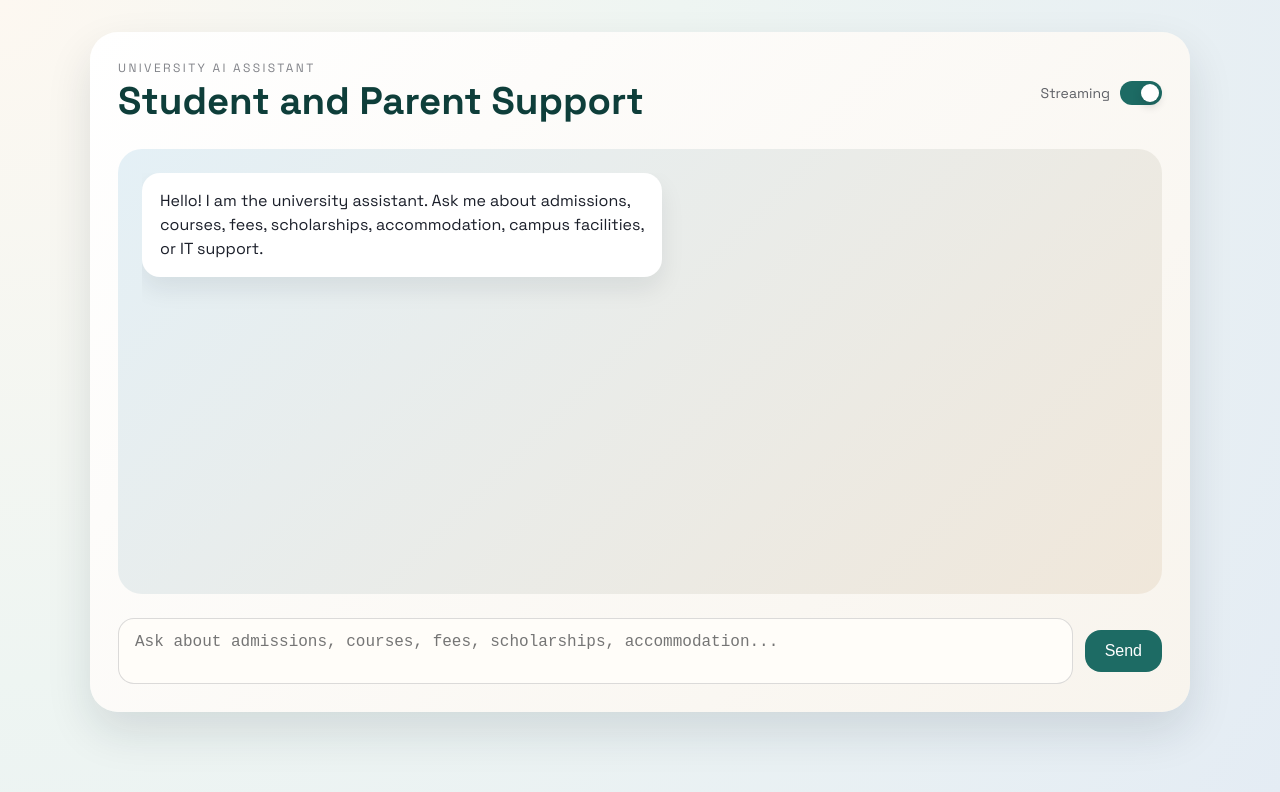
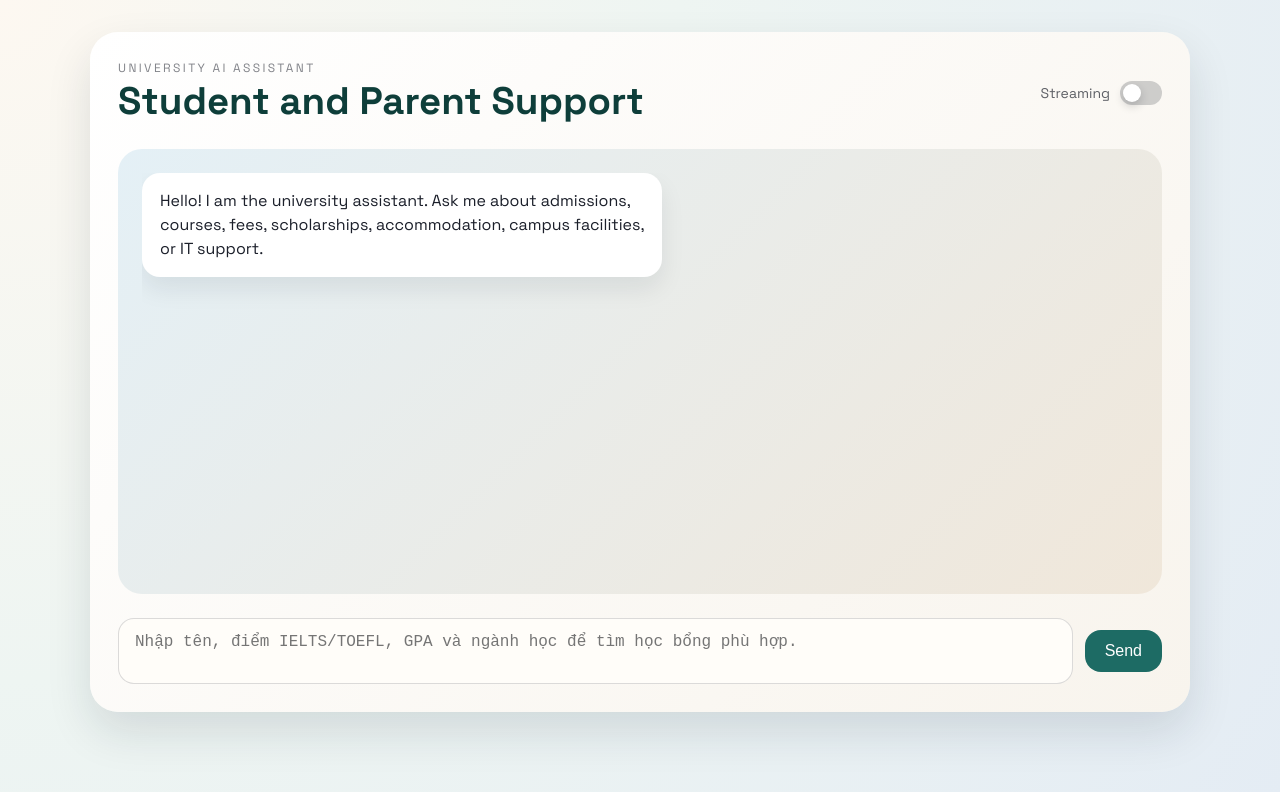
Before and after one commit to npv14/HannahAgentUI, a React (Vite) app: page / in a window 1280 px wide. Shown: the top 792 px of the page. Built offline with nearby package versions, Linux system fonts and the light colour scheme; no server answers.

Commit message:
Fixed some issues

```diff
--- a/src/App.jsx
+++ b/src/App.jsx
@@ -14,7 +14,7 @@ const initialMessages = [
 
 export default function App() {
   const [messages, setMessages] = useState(initialMessages)
-  const [isStreaming, setIsStreaming] = useState(true)
+  const [isStreaming, setIsStreaming] = useState(false)
   const [isLoading, setIsLoading] = useState(false)
 
   const historyPayload = useMemo(() => {
--- a/src/components/ChatInput.jsx
+++ b/src/components/ChatInput.jsx
@@ -17,7 +17,7 @@ export default function ChatInput({ onSend, disabled }) {
     <form className="chat-input" onSubmit={handleSubmit}>
       <textarea
         className="chat-input__field"
-        placeholder="Ask about admissions, courses, fees, scholarships, accommodation..."
+        placeholder="Nhập tên, điểm IELTS/TOEFL, GPA và ngành học để tìm học bổng phù hợp."
         value={text}
         onChange={(event) => setText(event.target.value)}
         rows={2}
```
